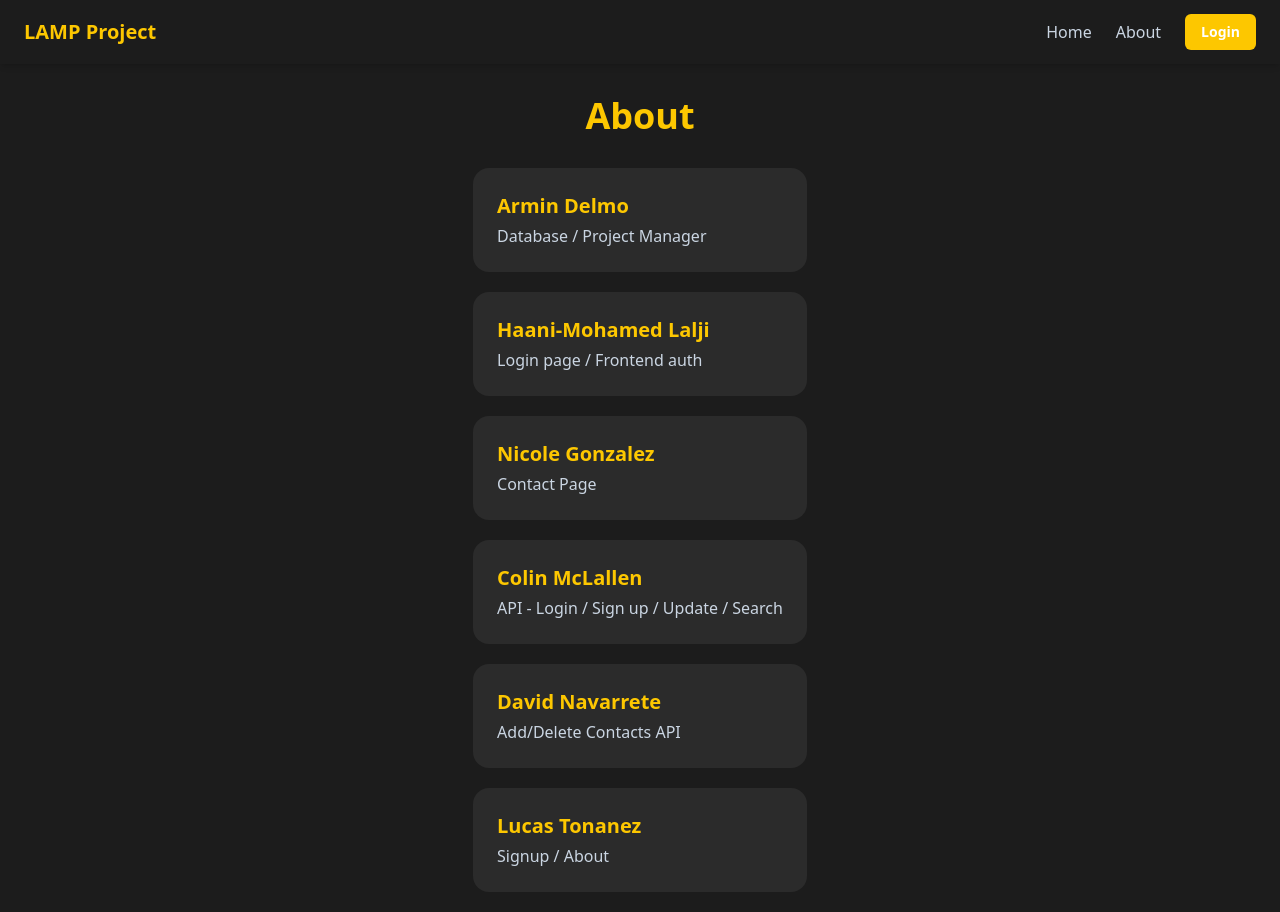
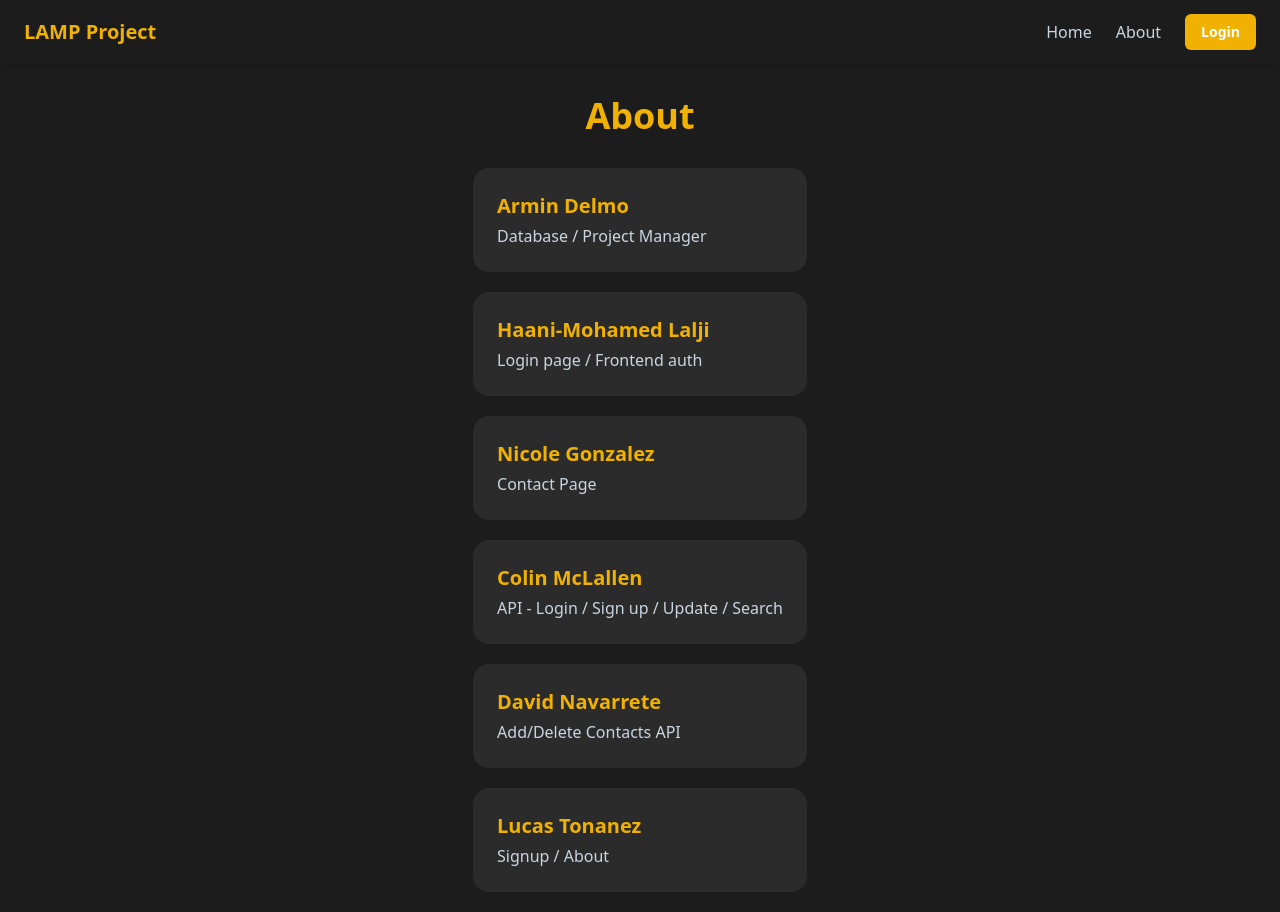
Before and after one commit to AlphaKnight1701-A/LAMP-Web-Application--COP-4331--Group-16-, a PHP site: page /about.html in a window 1280 px wide. Run offline with PHP 8.4, Linux system fonts and the light colour scheme; style sheets or scripts are compiled from the project's sources.

Commit message:
Use univeral hover style for buttons, change all yellow-400 to yellow-500

```diff
--- a/about.html
+++ b/about.html
@@ -15,38 +15,38 @@
 
   <main class="min-h-screen flex flex-col items-center">
     <div class="max-w-full mt-8">
-      <h1 class="text-4xl font-bold text-yellow-400 text-center">
+      <h1 class="text-4xl font-bold text-yellow-500 text-center">
         About
       </h1>
 
       <div class="p-5 grid grid-cols-1 sm:grid-cols-1 gap-5 mt-3">
         <div class="bg-[#2b2b2b] p-6 rounded-2xl">
-          <h2 class="text-xl font-bold text-yellow-400">Armin Delmo</h2>
+          <h2 class="text-xl font-bold text-yellow-500">Armin Delmo</h2>
           <p class="text-slate-300 mt-1">Database / Project Manager</p>
         </div>
 
         <div class="bg-[#2b2b2b] p-6 rounded-2xl">
-          <h2 class="text-xl font-bold text-yellow-400">Haani-Mohamed Lalji</h2>
+          <h2 class="text-xl font-bold text-yellow-500">Haani-Mohamed Lalji</h2>
           <p class="text-slate-300 mt-1">Login page / Frontend auth</p>
         </div>
 
         <div class="bg-[#2b2b2b] p-6 rounded-2xl">
-          <h2 class="text-xl font-bold text-yellow-400">Nicole Gonzalez</h2>
+          <h2 class="text-xl font-bold text-yellow-500">Nicole Gonzalez</h2>
           <p class="text-slate-300 mt-1">Contact Page</p>
         </div>
 
         <div class="bg-[#2b2b2b] p-6 rounded-2xl">
-          <h2 class="text-xl font-bold text-yellow-400">Colin McLallen</h2>
+          <h2 class="text-xl font-bold text-yellow-500">Colin McLallen</h2>
           <p class="text-slate-300 mt-1">API - Login / Sign up / Update / Search</p>
         </div>
 
         <div class="bg-[#2b2b2b] p-6 rounded-2xl">
-          <h2 class="text-xl font-bold text-yellow-400">David Navarrete</h2>
+          <h2 class="text-xl font-bold text-yellow-500">David Navarrete</h2>
           <p class="text-slate-300 mt-1">Add/Delete Contacts API</p>
         </div>
 
         <div class="bg-[#2b2b2b] p-6 rounded-2xl">
-          <h2 class="text-xl font-bold text-yellow-400">Lucas Tonanez</h2>
+          <h2 class="text-xl font-bold text-yellow-500">Lucas Tonanez</h2>
           <p class="text-slate-300 mt-1">Signup / About</p>
         </div>
       </div>
--- a/components/app-header.js
+++ b/components/app-header.js
@@ -7,7 +7,7 @@ class AppHeader extends HTMLElement {
         let loggedIn = isLoggedIn();
         this.innerHTML =
         `
-            <header class="bg-[#1c1c1c] text-yellow-400 shadow-md sticky top-0 z-50">
+            <header class="bg-[#1c1c1c] text-yellow-500 shadow-md sticky top-0 z-50">
                 <div class="max-w-7xl mx-auto px-6">
                 <div class="flex h-16 items-center justify-between">
                     <!-- Logo -->
@@ -18,7 +18,7 @@ class AppHeader extends HTMLElement {
                     <nav class="flex items-center space-x-6">
                         <a href="index.html" class="text-slate-300 hover:text-white transition">Home</a>
                         <a href="about.html" class="text-slate-300 hover:text-white transition">About</a>
-                        <a href="${loggedIn ? "javascript:void(0);" : "login.html"}" class="rounded-md px-4 py-2 bg-yellow-400 text-sm text-white font-bold hover:bg-white hover:text-yellow-400 transition" id="loginButton">
+                        <a href="${loggedIn ? "javascript:void(0);" : "login.html"}" class="rounded-md px-4 py-2 bg-yellow-500 text-sm text-white font-bold hover:bg-white hover:text-yellow-500 transition" id="loginButton">
                             ${loggedIn ? "Logout" : "Login"}
                         </a>
                     </nav>
--- a/css/input.css
+++ b/css/input.css
@@ -9,10 +9,12 @@
   input {
     @apply border-[#6b6b6b];
     @apply outline-2;
-    @apply text-[#6b6b6b];
+    @apply text-[#7b7b7b];
   }
   button {
-    @apply bg-yellow-400;
+    @apply bg-yellow-500;
     @apply text-white;
+    @apply hover:bg-white;
+    @apply hover:text-yellow-500
   }
 }
--- a/homepage.html
+++ b/homepage.html
@@ -27,7 +27,7 @@
             <h1 class = "mt-5 text-3xl font-bold" id="firstName"></h1>
             <div class="flex flex-row items-end justify-center gap-3">
                 <input id = "searchText" class = "mt-5 px-5 py-3 rounded-2xl" type = "text" placeholder="Search Contact"/>
-                <button type="button" class="inline-flex justify-center items-center w-14 h-12 rounded-2xl hover:bg-white hover:text-yellow-400 transition-colors" onclick="searchContact();">
+                <button type="button" class="inline-flex justify-center items-center w-14 h-12 rounded-2xl transition-colors" onclick="searchContact();">
                     <!-- Icon -->
                     <span class="material-symbols-outlined">search</span>
                 </button>
@@ -37,7 +37,7 @@
 
             <!-- Add Contact Button -->
             <button
-            class="flex flex-row items-center justify-center rounded-md px-4 py-2 bg-yellow-400 text-md text-white font-bold hover:bg-white hover:text-yellow-400 transition"
+            class="flex flex-row items-center justify-center rounded-md px-4 py-2 text-md font-bold transition"
             onclick="showAddDialog();"
             >
             <script>
--- a/index.html
+++ b/index.html
@@ -23,13 +23,13 @@
       <span class="pb-10 text-3xl block text-white font-bold" id="userName"></span>
     </div>
     <a href="signup.html" class="flex w-full justify-center" id="signupButtonLink">
-      <button class="mt-5 px-5 py-3 w-full max-w-2xl rounded-2xl font-bold text-2xl hover:bg-white hover:text-yellow-400 transition" id="signupButton">
+      <button class="mt-5 px-5 py-3 w-full max-w-2xl rounded-2xl font-bold text-2xl transition" id="signupButton">
         Sign Up
       </button>
     </a>
     <!-- Initially goes to login page. If logged in, goes to homepage. -->
     <a href="login.html" class="flex w-full justify-center" id="homeLoginButtonLink">
-      <button class="mt-5 px-5 py-3 w-full max-w-2xl rounded-2xl font-bold text-2xl hover:bg-white hover:text-yellow-400 transition" id="homeLoginButton">
+      <button class="mt-5 px-5 py-3 w-full max-w-2xl rounded-2xl font-bold text-2xl transition" id="homeLoginButton">
         Login
       </button>
     </a>
--- a/login.html
+++ b/login.html
@@ -31,8 +31,8 @@
         </h1>
         <input class="m-3 px-5 py-3 w-full max-w-2xl rounded-2xl font-semibold text-2xl" id="loginUsername" type="text" placeholder="Username"/>
         <input class="m-3 px-5 py-3 w-full max-w-2xl rounded-2xl font-semibold text-2xl" id="loginPassword" type="password" placeholder="Password"/>
-        <span class="text-center mt-3 block text-gray-500">Don't have an account? <a class="text-yellow-400 text-center hover:underline" href="signup.html">Sign up here</a></span>
-        <button class="mt-5 px-5 py-3 w-full max-w-2xl rounded-2xl font-bold text-2xl hover:bg-white hover:text-yellow-400 transition" id="loginButton" onclick="login();">
+        <span class="text-center mt-3 block text-gray-500">Don't have an account? <a class="text-yellow-500 text-center hover:underline" href="signup.html">Sign up here</a></span>
+        <button class="mt-5 px-5 py-3 w-full max-w-2xl rounded-2xl font-bold text-2xl transition" id="loginButton" onclick="login();">
             Login
         </button>
         <!-- Used to inform the user of login result -->
--- a/signup.html
+++ b/signup.html
@@ -21,9 +21,9 @@
       <input id="signupPassword" class="w-full p-3 mb-4 rounded-xl" type="password" placeholder="Password" />
       <input id="signupConfirmPassword" class="w-full p-3 mb-6 rounded-xl" type="password" placeholder="Confirm Password" />
 
-      <span id="signupResult" class="text-yellow-400 mb-4"></span>
+      <span id="signupResult" class="text-yellow-500 mb-4"></span>
 
-      <button onclick="signup();" class="w-full p-3 rounded-xl text-white hover:bg-white hover:text-yellow-400 font-bold">
+      <button onclick="signup();" class="w-full p-3 rounded-xl font-bold">
         Create account
       </button>
     </div>
```
Also changed, not shown: components/contact-card.js (+6 -6 lines).
